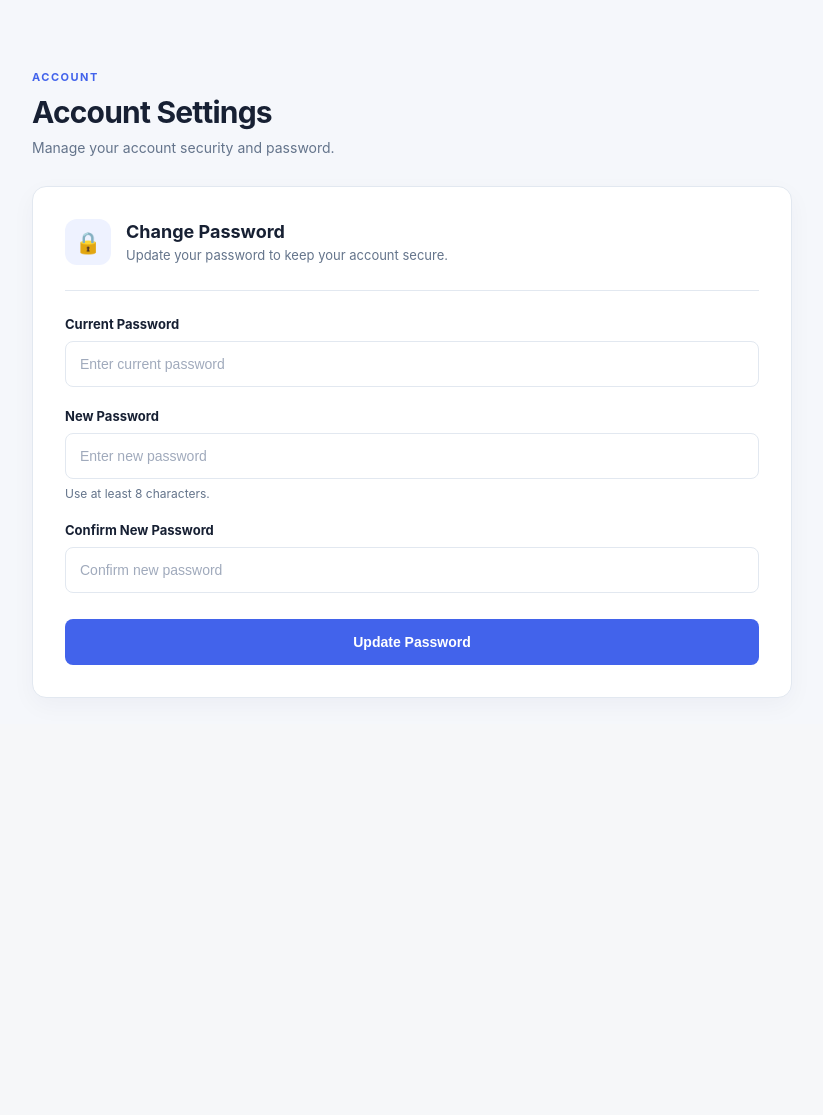
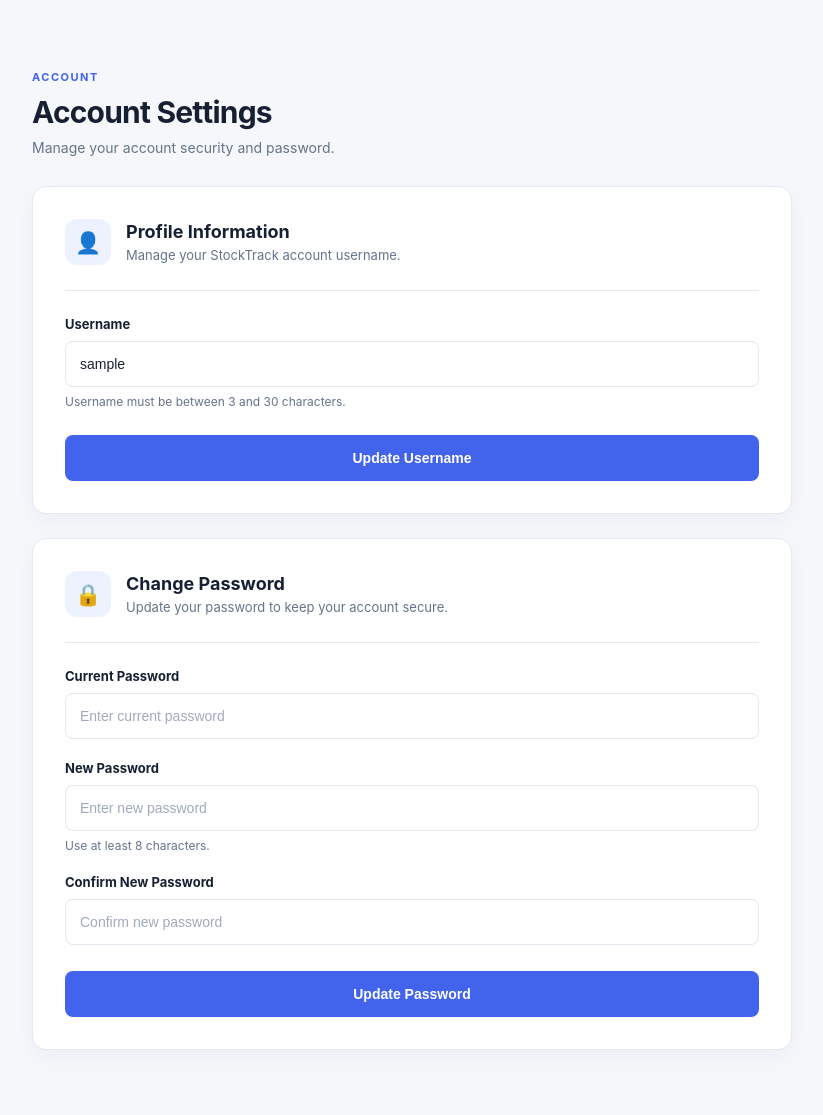
Before and after one commit to amanyadaav026/invantory-management-system, a Flask app: page /account-settings in a window 1280 px wide. Shown: the part 76-1191 px from the top of the page, without its empty margins (228-1051 px from the left). Before the commit the page ends 774 px from the top, so only its background shows below. Run offline with Flask 3, Linux system fonts and the light colour scheme; the visitor is signed in with stand-in values (Sample User, id 1); some libraries are stand-ins or nearby versions.

Commit message:
Add user profile and username management

```diff
--- a/app.py
+++ b/app.py
@@ -260,45 +260,86 @@ def logout():
 @login_required
 def account_settings():
     if request.method == "POST":
-        current_password = request.form.get("current_password", "")
-        new_password = request.form.get("new_password", "")
-        confirm_password = request.form.get("confirm_password", "")
+        action = request.form.get("action")
 
         conn = get_db()
 
-        user = conn.execute(
-            "SELECT * FROM users WHERE id = ?",
-            (session["user_id"],)
-        ).fetchone()
+        # Update Username
+        if action == "update_username":
+            new_username = request.form.get("username", "").strip()
 
-        if not check_password_hash(
-            user["password_hash"], current_password
-        ):
-            flash("Current password is incorrect.", "error")
+            if not new_username:
+                flash("Username cannot be empty.", "error")
 
-        elif len(new_password) < 8:
-            flash("New password must be at least 8 characters long.", "error")
+            elif len(new_username) < 3 or len(new_username) > 30:
+                flash("Username must be between 3 and 30 characters.", "error")
 
-        elif new_password != confirm_password:
-            flash("New passwords do not match.", "error")
+            else:
+                existing_user = conn.execute(
+                    "SELECT id FROM users WHERE username = ? AND id != ?",
+                    (new_username, session["user_id"])
+                ).fetchone()
 
-        elif current_password == new_password:
-            flash("New password must be different from current password.", "error")
+                if existing_user:
+                    flash("This username is already taken.", "error")
 
-        else:
-            password_hash = generate_password_hash(
-                new_password,
-                method="pbkdf2:sha256"
-            )
+                else:
+                    try:
+                        conn.execute(
+                            "UPDATE users SET username = ? WHERE id = ?",
+                            (new_username, session["user_id"])
+                        )
+                        conn.commit()
 
-            conn.execute(
-                "UPDATE users SET password_hash = ? WHERE id = ?",
-                (password_hash, session["user_id"])
-            )
-            conn.commit()
+                        session["username"] = new_username
 
-            flash("Password changed successfully!", "success")
+                        flash("Username updated successfully!", "success")
+
+                    except sqlite3.IntegrityError:
+                        conn.rollback()
+                        flash("This username is already taken.", "error")
+
             return redirect(url_for("account_settings"))
+
+        # Change Password
+        elif action == "change_password":
+            current_password = request.form.get("current_password", "")
+            new_password = request.form.get("new_password", "")
+            confirm_password = request.form.get("confirm_password", "")
+
+            user = conn.execute(
+                "SELECT * FROM users WHERE id = ?",
+                (session["user_id"],)
+            ).fetchone()
+
+            if not user or not check_password_hash(
+                user["password_hash"], current_password
+            ):
+                flash("Current password is incorrect.", "error")
+
+            elif len(new_password) < 8:
+                flash("New password must be at least 8 characters long.", "error")
+
+            elif new_password != confirm_password:
+                flash("New passwords do not match.", "error")
+
+            elif current_password == new_password:
+                flash("New password must be different from current password.", "error")
+
+            else:
+                password_hash = generate_password_hash(
+                    new_password,
+                    method="pbkdf2:sha256"
+                )
+
+                conn.execute(
+                    "UPDATE users SET password_hash = ? WHERE id = ?",
+                    (password_hash, session["user_id"])
+                )
+                conn.commit()
+
+                flash("Password changed successfully!", "success")
+                return redirect(url_for("account_settings"))
 
     return render_template("account_settings.html")
 
--- a/static/css/account_settings.css
+++ b/static/css/account_settings.css
@@ -92,6 +92,10 @@ body {
     border: 1px solid var(--border);
     border-radius: 14px;
     box-shadow: 0 8px 25px rgba(23, 37, 84, 0.04);
+}
+
+.settings-card + .settings-card {
+    margin-top: 24px;
 }
 
 .card-heading {
--- a/templates/account_settings.html
+++ b/templates/account_settings.html
@@ -21,6 +21,53 @@
                 <p>Manage your account security and password.</p>
             </div>
 
+            {% with messages = get_flashed_messages(with_categories=true) %}
+                    {% if messages %}
+                        <div class="flash-messages">
+                            {% for category, message in messages %}
+                                <div class="flash-message {{ category }}">
+                                    {{ message }}
+                                </div>
+                            {% endfor %}
+                        </div>
+                    {% endif %}
+            {% endwith %}
+
+            <section class="settings-card">
+                <div class="card-heading">
+                    <div class="card-icon">👤</div>
+                    <div>
+                        <h2>Profile Information</h2>
+                        <p>Manage your StockTrack account username.</p>
+                    </div>
+                </div>
+
+                <form method="POST" action="{{ url_for('account_settings') }}">
+                    <input type="hidden" name="csrf_token" value="{{ csrf_token() }}">
+                    <input type="hidden" name="action" value="update_username">
+
+                    <div class="form-group">
+                        <label for="username">Username</label>
+                        <input
+                            type="text"
+                            id="username"
+                            name="username"
+                            value="{{ session.get('username', '') }}"
+                            placeholder="Enter your username"
+                            minlength="3"
+                            maxlength="30"
+                            autocomplete="username"
+                            required
+                        >
+                        <small>Username must be between 3 and 30 characters.</small>
+                    </div>
+
+                    <button type="submit" class="submit-button">
+                        Update Username
+                    </button>
+                </form>
+            </section>
+
             <section class="settings-card">
                 <div class="card-heading">
                     <div class="card-icon">🔒</div>
@@ -30,20 +77,9 @@
                     </div>
                 </div>
 
-                {% with messages = get_flashed_messages(with_categories=true) %}
-                    {% if messages %}
-                        <div class="flash-messages">
-                            {% for category, message in messages %}
-                                <div class="flash-message {{ category }}">
-                                    {{ message }}
-                                </div>
-                            {% endfor %}
-                        </div>
-                    {% endif %}
-                {% endwith %}
-
                 <form method="POST" action="{{ url_for('account_settings') }}">
                     <input type="hidden" name="csrf_token" value="{{ csrf_token() }}">
+                    <input type="hidden" name="action" value="change_password">
 
                     <div class="form-group">
                         <label for="current_password">Current Password</label>
```
